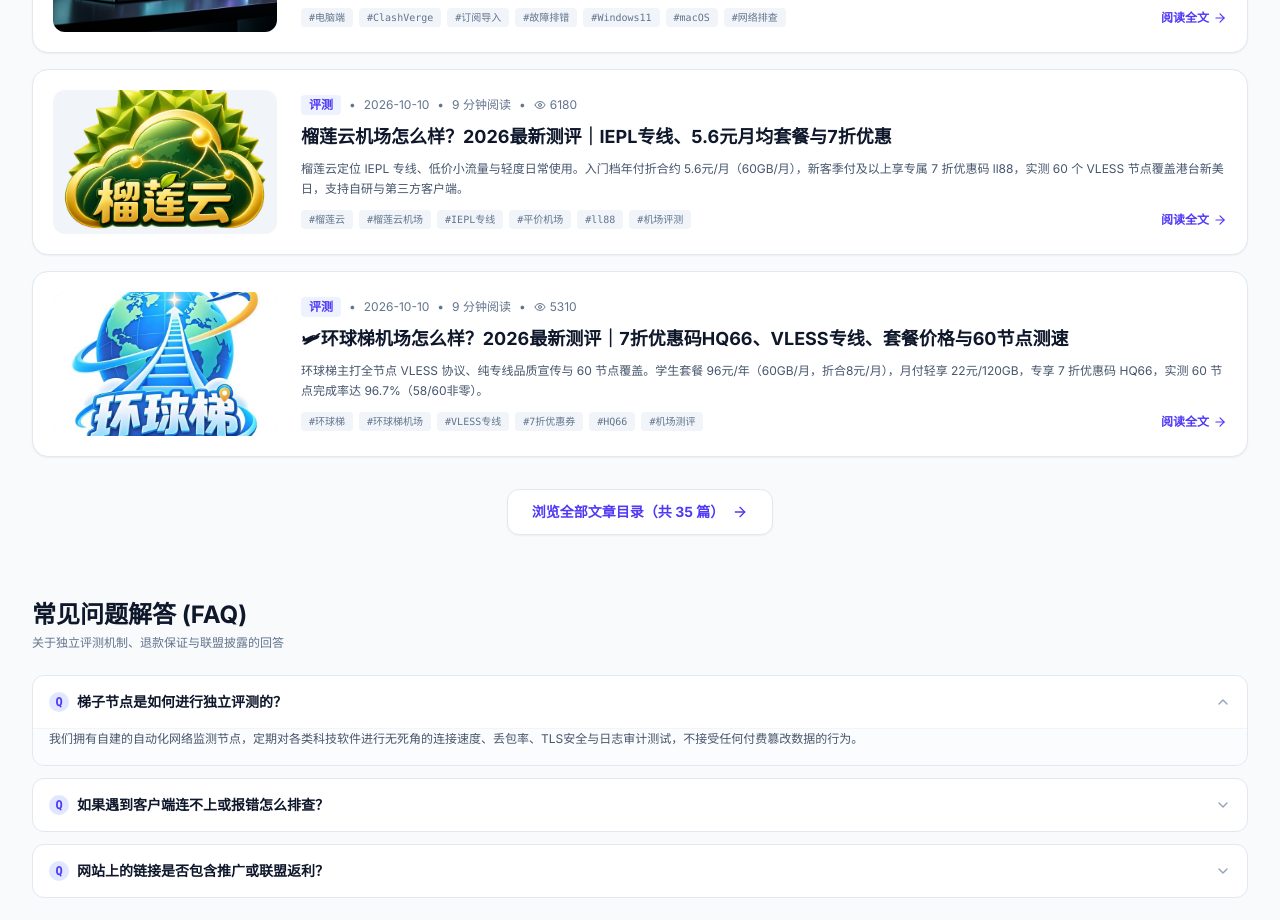
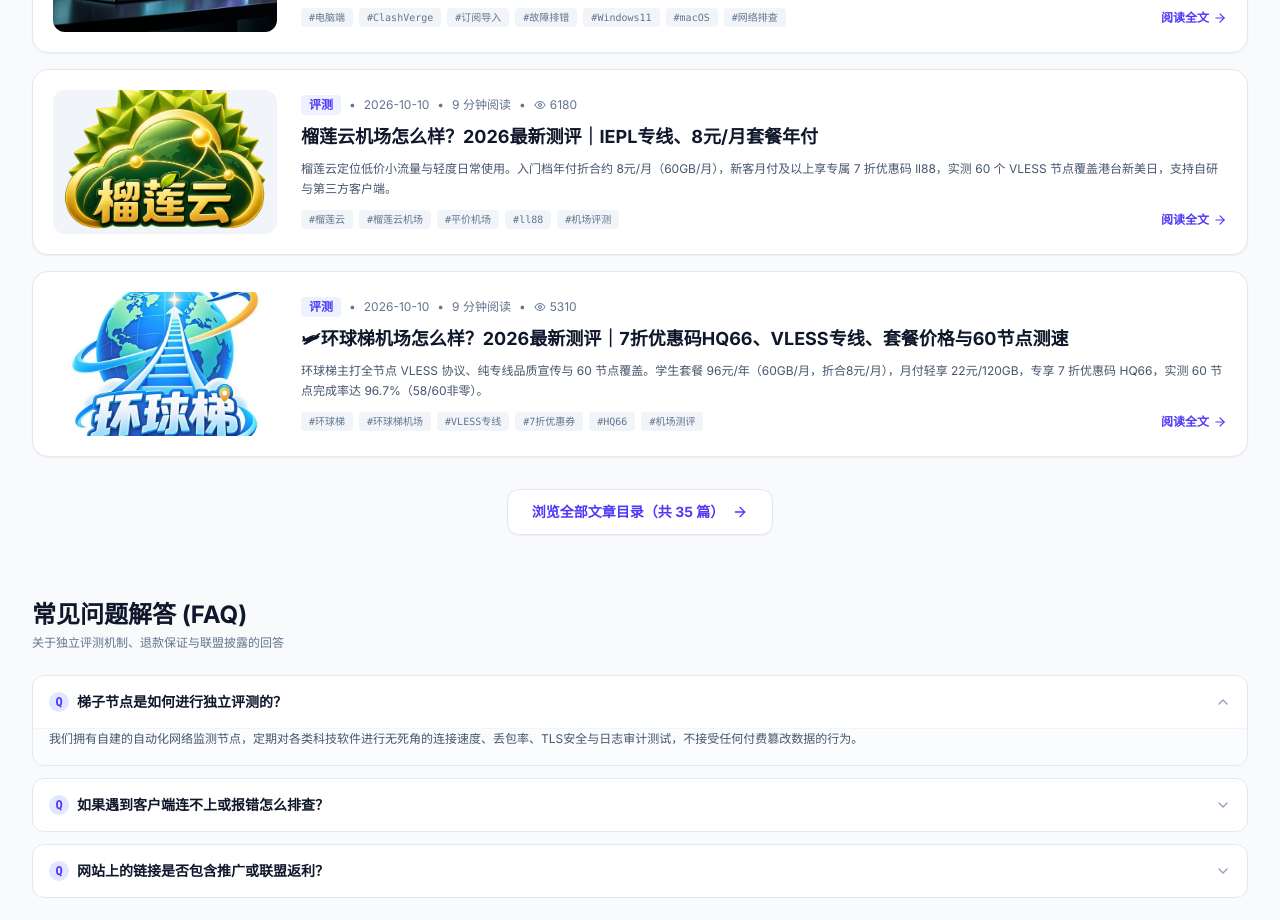
Before and after one commit to Regan7777/tizijiedian, a React (Vite) app: page / in a window 1280 px wide. Shown: the part 2320-3240 px from the top of the page. Built offline with nearby package versions, Linux system fonts and the light colour scheme.

Commit message:
Update additionalArticles.ts

```diff
--- a/src/data/additionalArticles.ts
+++ b/src/data/additionalArticles.ts
@@ -92,13 +92,13 @@
   },
   {
     id: "art-eval-liulianyun",
-    title: "榴莲云机场怎么样？2026最新测评｜IEPL专线、5.6元月均套餐与7折优惠",
+    title: "榴莲云机场怎么样？2026最新测评｜IEPL专线、8元/月套餐年付",
     slug: "liulianyun-airport-review",
-    excerpt: "榴莲云定位 IEPL 专线、低价小流量与轻度日常使用。入门档年付折合约 5.6元/月（60GB/月），新客季付及以上享专属 7 折优惠码 ll88，实测 60 个 VLESS 节点覆盖港台新美日，支持自研与第三方客户端。",
+    excerpt: "榴莲云定位低价小流量与轻度日常使用。入门档年付折合约 8元/月（60GB/月），新客月付及以上享专属 7 折优惠码 ll88，实测 60 个 VLESS 节点覆盖港台新美日，支持自研与第三方客户端。",
     coverImage: "/images/liulianyun-logo.png",
     categoryId: "evaluations",
     subcategoryId: "eval-latest",
-    tags: ["榴莲云", "榴莲云机场", "IEPL专线", "平价机场", "ll88", "机场评测"],
+    tags: ["榴莲云", "榴莲云机场", "平价机场", "ll88", "机场评测"],
     author: {
       name: "陈昊",
       avatar: "https://images.unsplash.com/photo-1507003211169-0a1dd7228f2d?auto=format&fit=crop&w=150&q=80",
@@ -110,15 +110,15 @@
     views: 6180,
     score: 9.5,
     pros: [
-      "60GB/月年付入门档折合约 5.6元/月，平价低预算与学生党首选",
+      "60GB/月年付入门档折合约 8/月，平价低预算与学生党首选",
       "新用户购买季付及以上套餐使用专属优惠码 ll88 立享 7 折大额减免",
-      "品牌主打 IEPL 专线，60 个 VLESS 节点覆盖香港、台湾、新加坡、美国、日本",
+      "品牌主打 多入口BGP，60 个 VLESS 节点覆盖香港、台湾、新加坡、美国、日本",
       "常规套餐从 140GB 到 750GB，流量梯度完整，倍率透明真实",
       "同时提供自研客户端与通用订阅，支持 Clash、Shadowrocket 等主流第三方工具",
       "支持支付宝、微信与 USDT 快捷付款"
     ],
     cons: [
-      "5.6元/月为年付折算均价（按周期一次性结清），不支持按月单付 5.6 元",
+      "8元/月为年付折算均价（按周期一次性结清），不支持按月单付 8 元",
       "运营时间约 1 年，初次使用建议先选择入门年付或季付体验，观察晚高峰稳定性"
     ],
     hasAffiliateDisclosure: true,
@@ -127,16 +127,16 @@
 
 ## 一、榴莲云 核心架构与基础概况
 
-**榴莲云**是一家运营资料约一年的网络工具订阅服务商，其核心特色定位在于 **IEPL 专线、低价小流量、年付与轻度日常使用**。品牌资料中的入门档为 **60GB/月，年付折合约 5.6元/月**；常规套餐从 140GB/月起步，支持支付宝、微信和 USDT 支付。新用户购买季付及以上套餐可使用专属优惠码 **\`ll88\`** 享受 7 折优惠。
+**榴莲云**是一家运营资料约一年的网络工具订阅服务商，其核心特色定位在于 **多入口BGP、中转、低价小流量、年付与轻度日常使用**。品牌资料中的入门档为 **60GB/月，年付折合约 8元/月**；常规套餐从 140GB/月起步，支持支付宝、微信和 USDT 支付。新用户购买季付及以上套餐可使用专属优惠码 **\`ll88\`** 享受 7 折优惠。
 
 ### 核心参数速览表：
 
 | 项目 | 本次评测室实测核验信息 |
 | :--- | :--- |
 | **品牌名称** | 榴莲云 |
-| **产品定位** | IEPL 专线、低价小流量、年付平价首选、轻度用户 |
+| **产品定位** | 低价小流量、年付平价首选、轻度用户 |
 | **运营时长** | 约 1 年稳定运营记录 |
-| **入门套餐** | 60GB/月，年付折合约 5.6元/月（年付约 67.2 元/年起） |
+| **入门套餐** | 60GB/月，年付折合约 8元/月 |
 | **新客优惠** | 季付及以上周期立享 **7 折**，专属优惠码 **\`ll88\`** |
 | **付款方式** | 支付宝、微信支付、USDT 数字货币 |
 | **客户端支持** | 提供官方自研客户端；同时支持通用订阅导入第三方客户端 |
@@ -151,8 +151,8 @@
 
 榴莲云的套餐体系分为“年付入门档”和“四档常规轻享/畅享阶梯包”，充分满足不同流量需求的用户：
 
-### 1. 5.6元/月（60GB/月）入门档解读
-入门档为 **“年付折合约 5.6元/月，每月 60GB 流量”**。需要特别说明的是：**5.6元是按年付金额摊销到每个月的平均成本**，需一次性支付年费（机械折算约 67.2 元/年），并不支持按月支付 5.6 元。对于每月流量需求在 60GB 内的日常文献查阅、社交聊天及轻度视频用户而言，性价比极高。
+### 1. 8元/月（60GB/月）入门档解读
+入门档为 **“年付折合约 8元/月，每月 60GB 流量”**。需要特别说明的是：**8元是按年付金额摊销到每个月的平均成本**，需一次性支付年费，并不支持按月支付 8 元。对于每月流量需求在 60GB 内的日常文献查阅、社交聊天及轻度视频用户而言，性价比极高。
 
 ### 2. 四档常规套餐原价体系：
 
@@ -205,9 +205,9 @@
 
 ---
 
-## 五、IEPL 专线优势、客户端导入与支付体验
-
-1. **IEPL 专线保障**：流量通过端内物理专线传输，晚高峰避开公网国际出口拥堵，敏感时期稳定性好于廉价公网直连。
+## 五、线路优势、客户端导入与支付体验
+
+1. **BPG三网优化，动态中转**：晚高峰避开公网国际出口拥堵，敏感时期稳定性好于廉价公网直连。
 2. **双轨客户端支持**：既有适合零基础小白的一键连接自研客户端，又提供标准订阅链接，可无缝导入 **Clash Verge Rev、Shadowrocket (小火箭)、Sing-box、Surge** 等主流第三方软件。
 3. **支付便捷与安全性**：支持常用的支付宝、微信扫码支付，同时支持 USDT 虚拟币通道，订单秒级开通下发订阅。
 
@@ -216,7 +216,7 @@
 ## 六、评测室综合评价与选型建议
 
 榴莲云是 2026 年网络工具市场中极其亮眼的**“平价天花板”**选手：
-* 如果你是**学生党、科研学术查阅资料、轻度社交与日常追剧用户**，直接入手 **年付折合约 5.6元/月（60GB/月）** 的入门档即可享受到专线品质。
+* 如果你是**学生党、科研学术查阅资料、轻度社交与日常追剧用户**，直接入手 **年付折合约 8元/月（60GB/月）** 的入门档即可享受到专线品质。
 * 如果每月流量需求在 140GB 以上，建议首选 **轻享包搭配优惠码 \`ll88\`（季付折后仅 45.36元，折合 15.12元/月）**，先以短周期体验，实测满意后再续费长周期。
 `
   },
```
